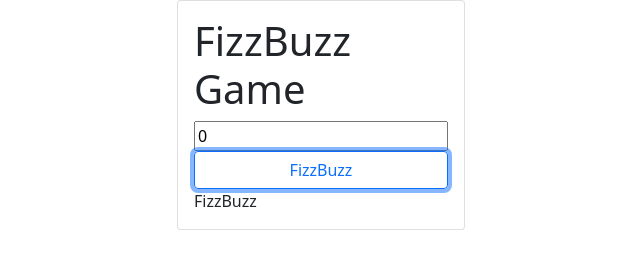
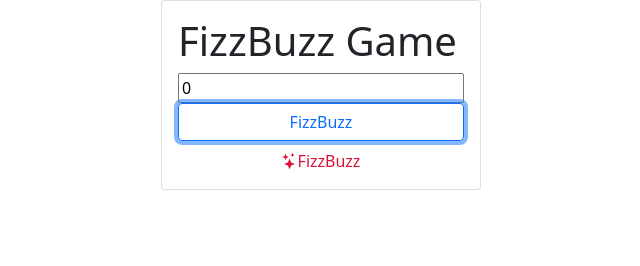
Before and after one commit to Caro-CF/FizzBuzzVue, a plain HTML site: page index.html in a window 1280 px wide. Both pictures are taken after a click on the button "FizzBuzz". Shown: the whole page, without its empty margins (319-959 px from the left). Drawn offline with nearby package versions, Linux system fonts and the light colour scheme.

Commit message:
modify span text

```diff
--- a/index.html
+++ b/index.html
@@ -5,31 +5,40 @@
     <meta http-equiv="X-UA-Compatible" content="IE=edge" />
     <meta name="viewport" content="width=device-width, initial-scale=1.0" />
     <script src="https://unpkg.com/vue@3"></script>
-    <link id="styles" rel="stylesheet" href="styles.css">
+    <link id="styles" rel="stylesheet" href="styles.css" />
     <link
       href="https://cdn.jsdelivr.net/npm/bootstrap@5.1.3/dist/css/bootstrap.min.css"
       rel="stylesheet"
       integrity="sha384-1BmE4kWBq78iYhFldvKuhfTAU6auU8tT94WrHftjDbrCEXSU1oBoqyl2QvZ6jIW3"
       crossorigin="anonymous"
     />
+    <link rel="stylesheet" href="https://cdn.jsdelivr.net/npm/bootstrap-icons@1.8.1/font/bootstrap-icons.css">
     <title>FizzBuzz Vue</title>
   </head>
   <body>
-    <div id="container" class="d-flex align-items-center justify-content-center">
     <div
-      id="app"
-      class="card p-3"
-      style="width: 18rem"
+      id="container"
+      class="d-flex align-items-center justify-content-center"
     >
+      <div id="app" class="card p-3" style="width: 20rem">
         <h1 class="card-title">FizzBuzz Game</h1>
         <input v-model="i" type="text" placeholder="Entrer un chiffre" />
         <button @click="FizzBuzz(i)" class="btn btn-outline-primary">
           FizzBuzz
         </button>
-      <span>{{ message }}</span>
+        <div style="text-align: center" class="mt-2">
+          <span v-if="message === 'Fizz'" style="color: blueviolet"
+            ><i class="bi bi-star"></i>{{ message }}</span
+          >
+          <span v-else-if="message === 'Buzz'" style="color: royalblue"
+            ><i class="bi bi-star-fill"></i>{{ message }}</span
+          >
+          <span v-else-if="message === 'FizzBuzz'" style="color: crimson"
+            ><i class="bi bi-stars"></i>{{ message }}</span
+          >
         </div>
       </div>
-
+    </div>
   </body>
   <script>
     Vue.createApp({
```
Lines whose indentation alone changed are shown as unchanged.
